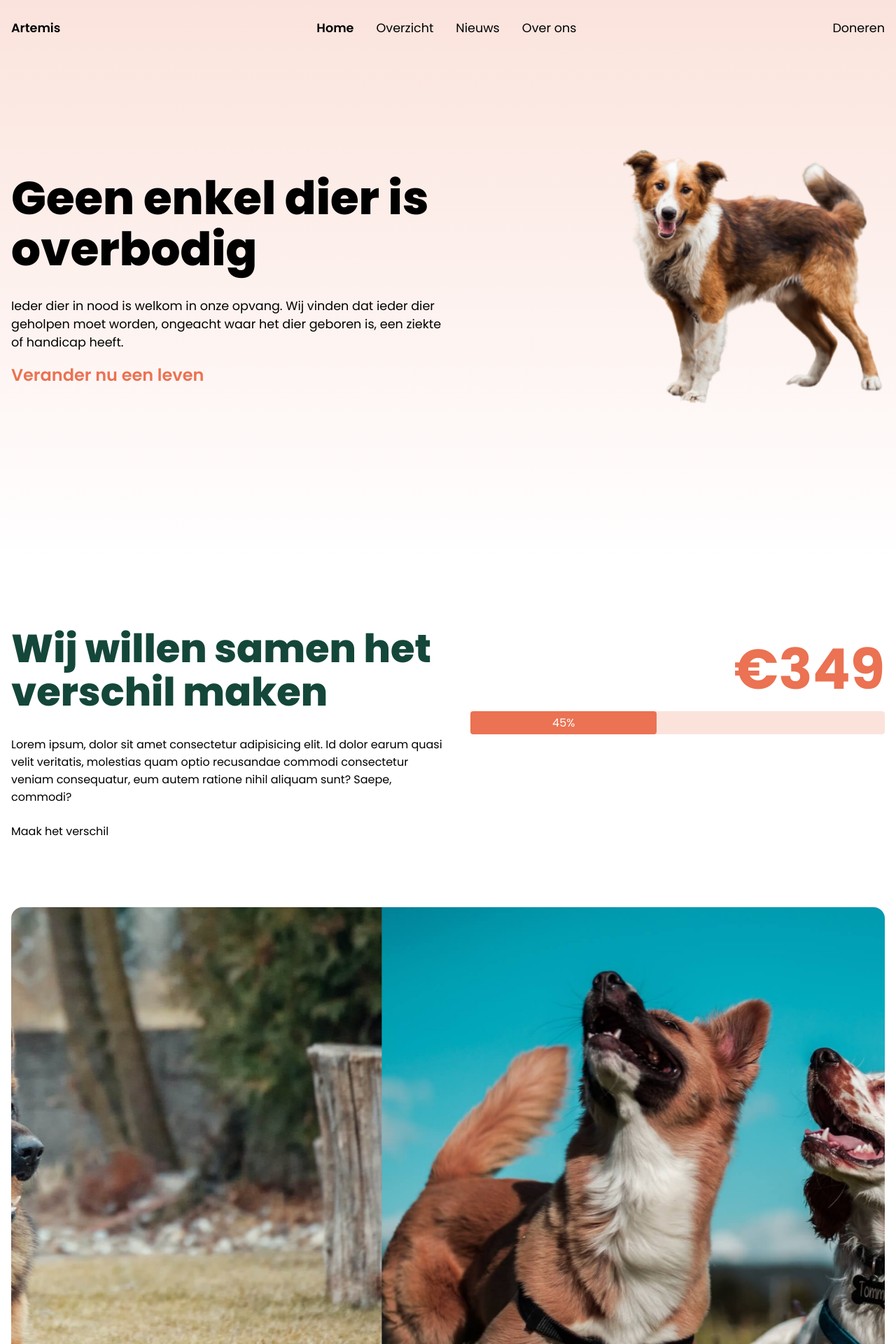
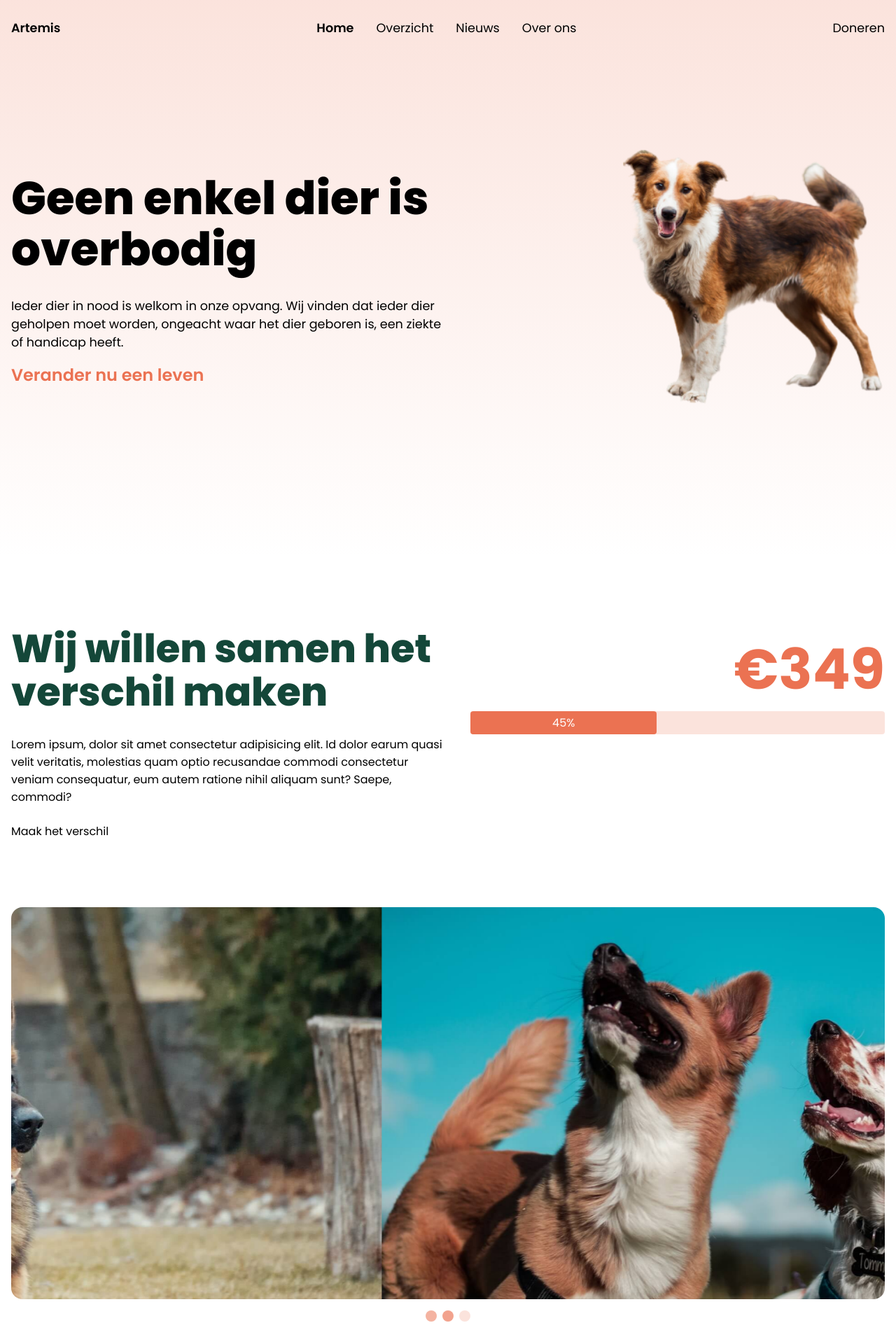
Before and after one commit to Markiesch/Artemis, a Vue app: page / in a window 1280 px wide. Shown: the top 1920 px of the page at 70% size. Built offline with nearby package versions, Linux system fonts and the light colour scheme.

Commit message:
Reduced slider height

```diff
--- a/src/components/Slider.vue
+++ b/src/components/Slider.vue
@@ -47,7 +47,7 @@ createInterval();
   }
 
   .slider--item {
-    height: 40rem;
+    height: 35rem;
     position: relative;
     flex: 1 0 100%;
   }
@@ -55,9 +55,7 @@ createInterval();
   img {
     top: 0;
     left: 0;
-    right: 0;
     position: absolute;
-    bottom: 0;
     width: 100%;
     height: 100%;
     object-fit: cover;
```
